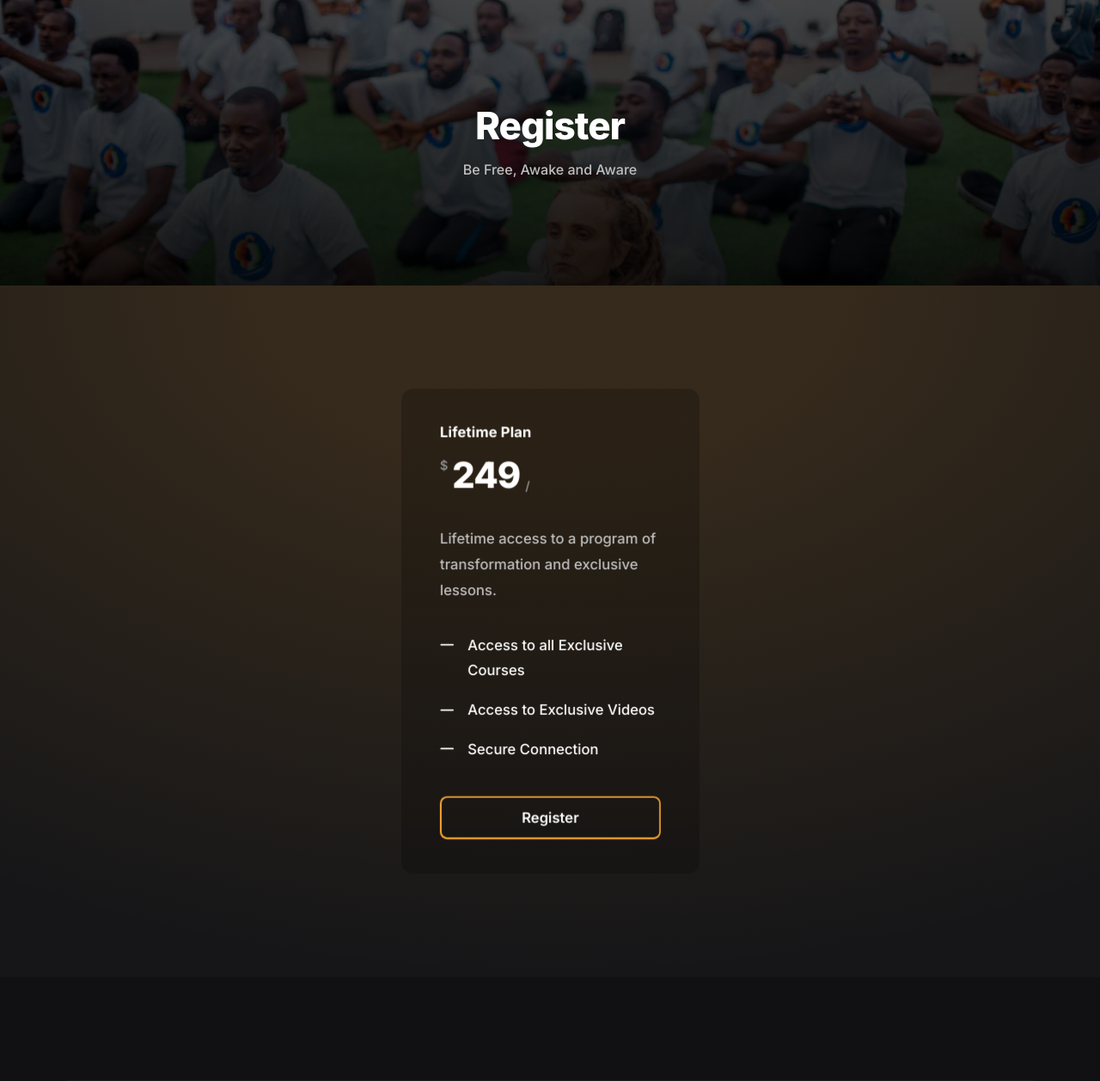
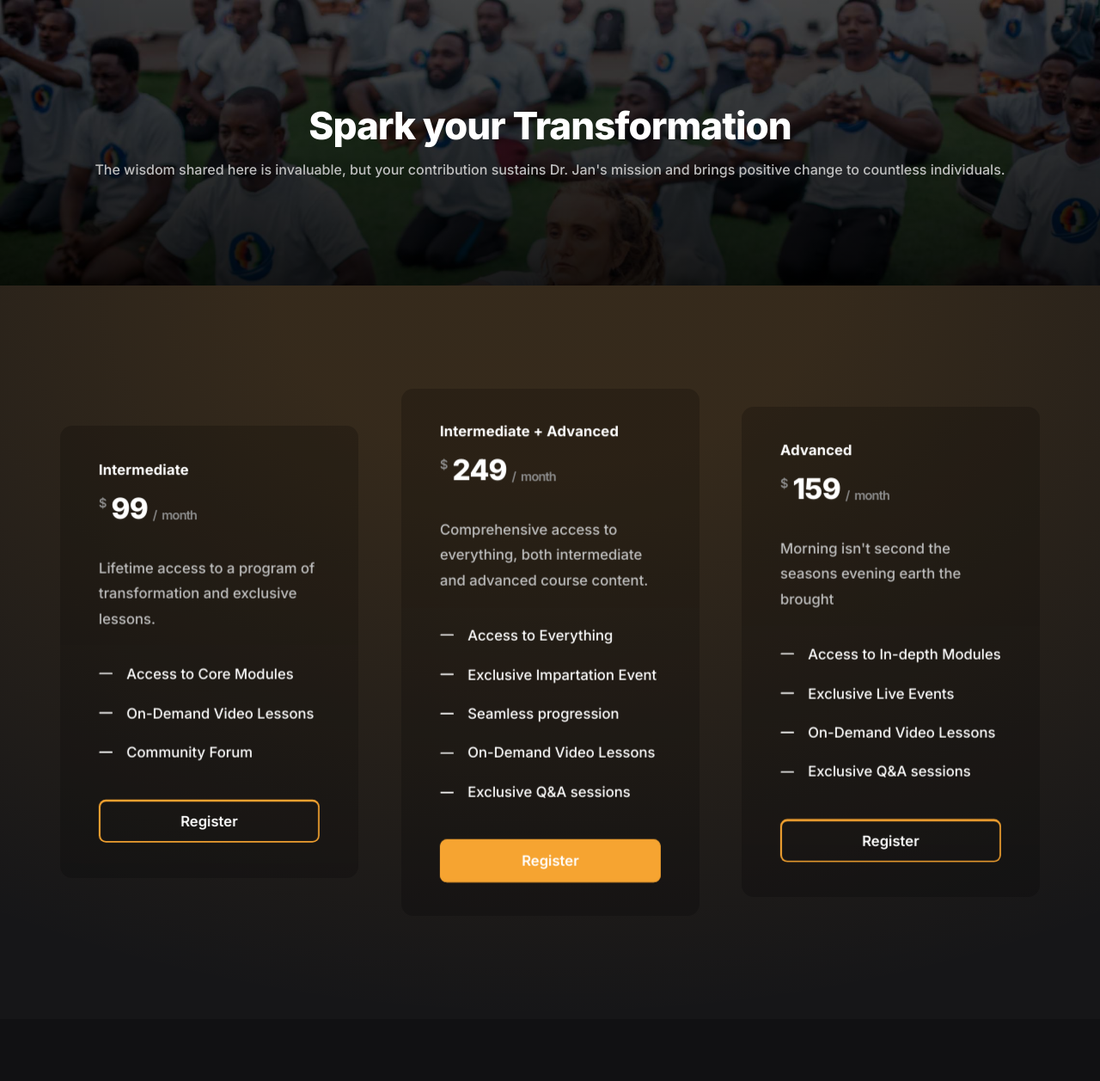
Before and after one commit to Jan-Cosmic-Foundation/drjan_exclusive, a Django app: page /pricing/ in a window 1280 px wide. Shown: the part 80-1337 px from the top of the page at 86% size. Run offline with Django 5.2, Linux system fonts and the light colour scheme; some libraries are stand-ins or nearby versions.

Commit message:
chnages ion pricing

```diff
--- a/exclusive/templates/exclusive/pricing.html
+++ b/exclusive/templates/exclusive/pricing.html
@@ -7,10 +7,10 @@
 {% block content %}
     <div class="flq-background py-md-7 py-6" style="background: linear-gradient(to bottom, rgba(0,0,0,0.7), rgba(0,0,0,0.9)), url('{% static 'exclusive/assets/images/background/pricing.jpg' %}'); background-size: cover; background-position: top">
         <div class="container text-center">
-            <h1 class="display-6 mb-1 d-none d-md-block">Register</h1>
+            <h1 class="display-6 mb-1 d-none d-md-block">Spark your Transformation</h1>
             <!-- for phone -->
-            <h2 class="mb-1 d-md-none">Register</h2>
-            <p class="">Be Free, Awake and Aware</p>
+            <h2 class="mb-1 d-md-none">Spark your Transformation</h2>
+            <p class="">The wisdom shared here is invaluable, but your contribution sustains Dr. Jan's mission and brings positive change to countless individuals.</p>
         </div>
     </div>
     <div class="content-wrap">
@@ -20,15 +20,15 @@
                         <div class="col-12 col-sm-10 col-md-6 col-lg-5 col-xl-4" data-sr-item="pricing">
                             <div class="card flq-card-pricing">
                                 <div class="card-head">
-                                    <div class="card-subtitle h6">Lifetime Plan</div>
-                                    <div class="card-price h1"><span>$</span>249<span></span></div>
+                                    <div class="card-subtitle h6">Intermediate</div>
+                                    <div class="card-price h2"><span>$</span>99<span>month</span></div>
                                 </div>
                                 <div class="card-body flq-vertical-rhythm">
                                     <p>Lifetime access to a program of transformation and exclusive lessons.</p>
                                     <ul>
-                                        <li>Access to all Exclusive Courses</li>
-                                        <li>Access to Exclusive Videos</li>
-                                        <li>Secure Connection</li>
+                                        <li>Access to Core Modules</li>
+                                        <li>On-Demand Video Lessons</li>
+                                        <li>Community Forum</li>
                                     </ul>
                                 </div>
                                 <div class="card-footer">
@@ -36,47 +36,49 @@
                                 </div>
                             </div>
                         </div>
-                        {% comment %}
                         <div class="col-12 col-sm-10 col-md-6 col-lg-5 col-xl-4" data-sr-item="pricing">
                             <div class="card flq-card-pricing">
                                 <div class="card-head">
-                                    <div class="card-subtitle h6">12-months plan</div>
-                                    <div class="card-price h1"><span>$</span>3.99<span>month</span></div>
+                                    <div class="card-subtitle h6">Intermediate + Advanced</div>
+                                    <div class="card-price h2"><span>$</span>249<span>month</span></div>
                                 </div>
                                 <div class="card-body flq-vertical-rhythm">
-                                    <p>Morning isn&#39;t second the seasons evening earth the brought</p>
+                                    <p>Comprehensive access to everything, both intermediate and advanced course content.</p>
                                     <ul>
-                                        <li>4k Live Streams</li>
-                                        <li>Multi Platform</li>
-                                        <li>Secure Connection</li>
-                                        <li>Watch Offline</li>
+                                        <li>Access to Everything</li>
+                                        <li>Exclusive Impartation Event</li>
+                                        <li>Seamless progression</li>
+                                        <li>On-Demand Video Lessons</li>
+                                        <li>Exclusive Q&A sessions</li>
+
                                     </ul>
                                 </div>
                                 <div class="card-footer">
-                                    <a href="#" class="btn btn-block">Get The Deal</a>
+                                    <a href="#" class="btn btn-block">Register</a>
                                 </div>
                             </div>
                         </div>
                         <div class="col-12 col-sm-10 col-md-6 col-lg-5 col-xl-4" data-sr-item="pricing">
                             <div class="card flq-card-pricing">
                                 <div class="card-head">
-                                    <div class="card-subtitle h6">6-months plan</div>
-                                    <div class="card-price h1"><span>$</span>6.99<span>month</span></div>
+                                    <div class="card-subtitle h6">Advanced</div>
+                                    <div class="card-price h2"><span>$</span>159<span>month</span></div>
                                 </div>
                                 <div class="card-body flq-vertical-rhythm">
                                     <p>Morning isn&#39;t second the seasons evening earth the brought</p>
                                     <ul>
-                                        <li>4k Live Streams</li>
-                                        <li>Multi Platform</li>
-                                        <li>Secure Connection</li>
+                                        <li>Access to In-depth Modules</li>
+                                        <li>Exclusive Live Events</li>
+                                        <li>On-Demand Video Lessons</li>
+                                        <li>Exclusive Q&A sessions</li>
+<!--                                        <li>Community Forum</li>-->
                                     </ul>
                                 </div>
                                 <div class="card-footer">
-                                    <a href="#" class="btn btn-block btn-outline btn-brand-hover">Get The Deal</a>
+                                    <a href="#" class="btn btn-block btn-outline btn-brand-hover">Register</a>
                                 </div>
                             </div>
                         </div>
-                        {% endcomment %}
                     </div>
                 </div>
             </div>
```
